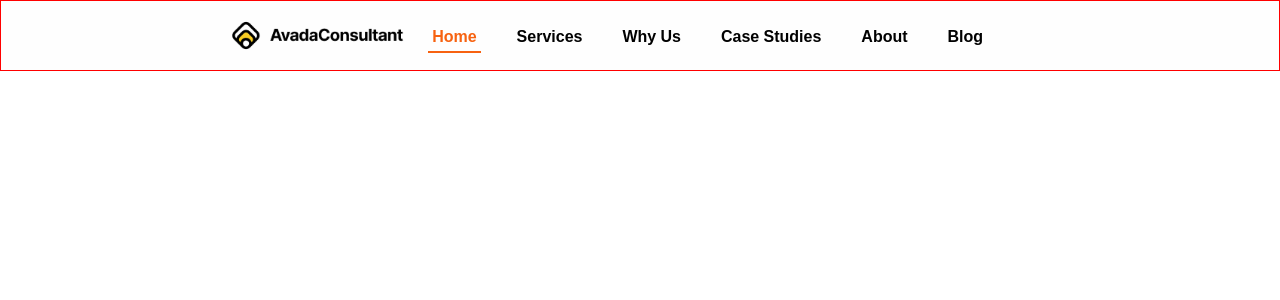
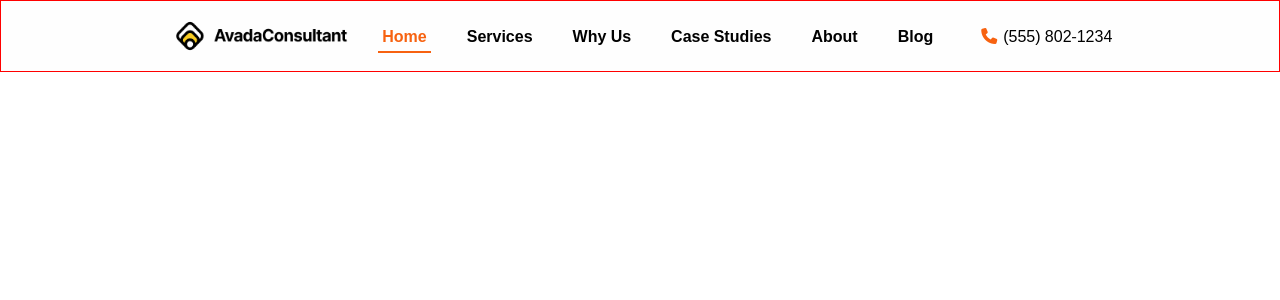
Before and after one commit to Alessandro-Sebastiano/proj-html-vuejs, a Vue app: page / in a window 1280 px wide. Shown: the top 300 px of the page. Built offline with nearby package versions, Linux system fonts and the light colour scheme.

Commit message:
phone-number-component

```diff
--- /dev/null
+++ b/src/components/PhoneNumber.vue
@@ -0,0 +1,32 @@
+<template>
+    <div class="phone-box">
+        <span><i class="fa-solid fa-phone"></i></span>
+        <span>(555) 802-1234</span>
+    </div>
+</template>
+
+<script>
+export default {
+    name: 'PhoneNumber',
+}
+</script>
+
+<style lang="scss" scoped>
+@use '../assets/styles/partials/variables' as *;
+
+.phone-box {
+    padding: 6px 14px;
+    display: flex;
+    align-items: center;
+    border-radius: 8px;
+
+    span {
+        display: block;
+
+        i {
+            margin-right: 6px;
+            color: $orange;
+        }
+    }
+}
+</style>
--- a/src/components/header-subComponent/NavBar.vue
+++ b/src/components/header-subComponent/NavBar.vue
@@ -10,12 +10,20 @@
                 </li>
             </ul>
         </div>
+
+        <PhoneNumber />
     </div>
 </template>
 
 <script>
+import PhoneNumber from '../PhoneNumber.vue'
+
 export default {
     name: 'NavBar',
+
+    components: {
+        PhoneNumber,
+    },
 
     data() {
         return {
@@ -79,7 +87,7 @@ export default {
 @use '../../assets/styles/partials/variables' as *;
 
 .navbar {
-    width: 66%;
+    width: 75%;
     margin: 0 auto;
     display: flex;
     align-items: center;
@@ -98,7 +106,7 @@ export default {
 
 
     .menu {
-        margin: 0 8px;
+        margin: 0 14px;
         flex-shrink: 0;
 
         ul {
@@ -147,5 +155,9 @@ export default {
             }
         }
     }
+
+    .phone-box {
+        flex-shrink: 0;
+    }
 }
 </style>
```
